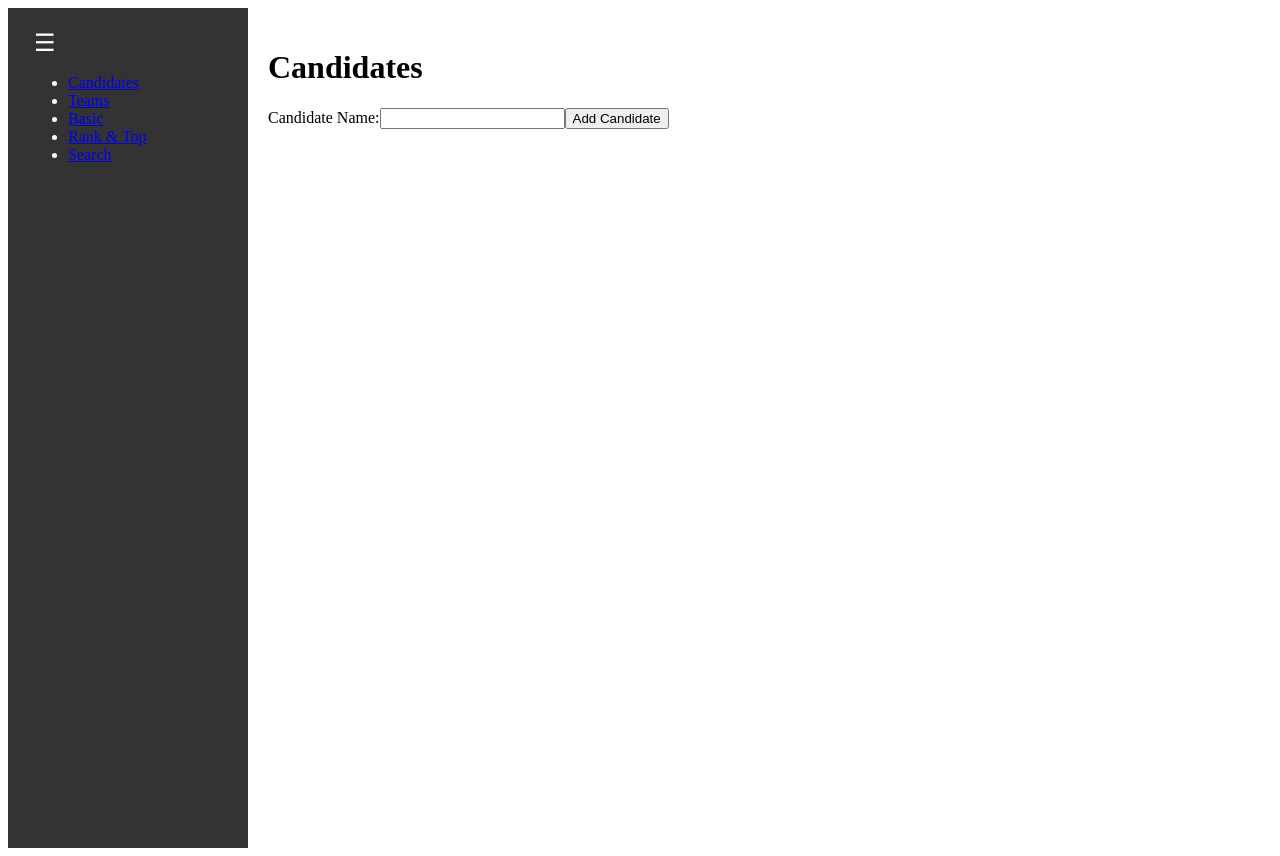
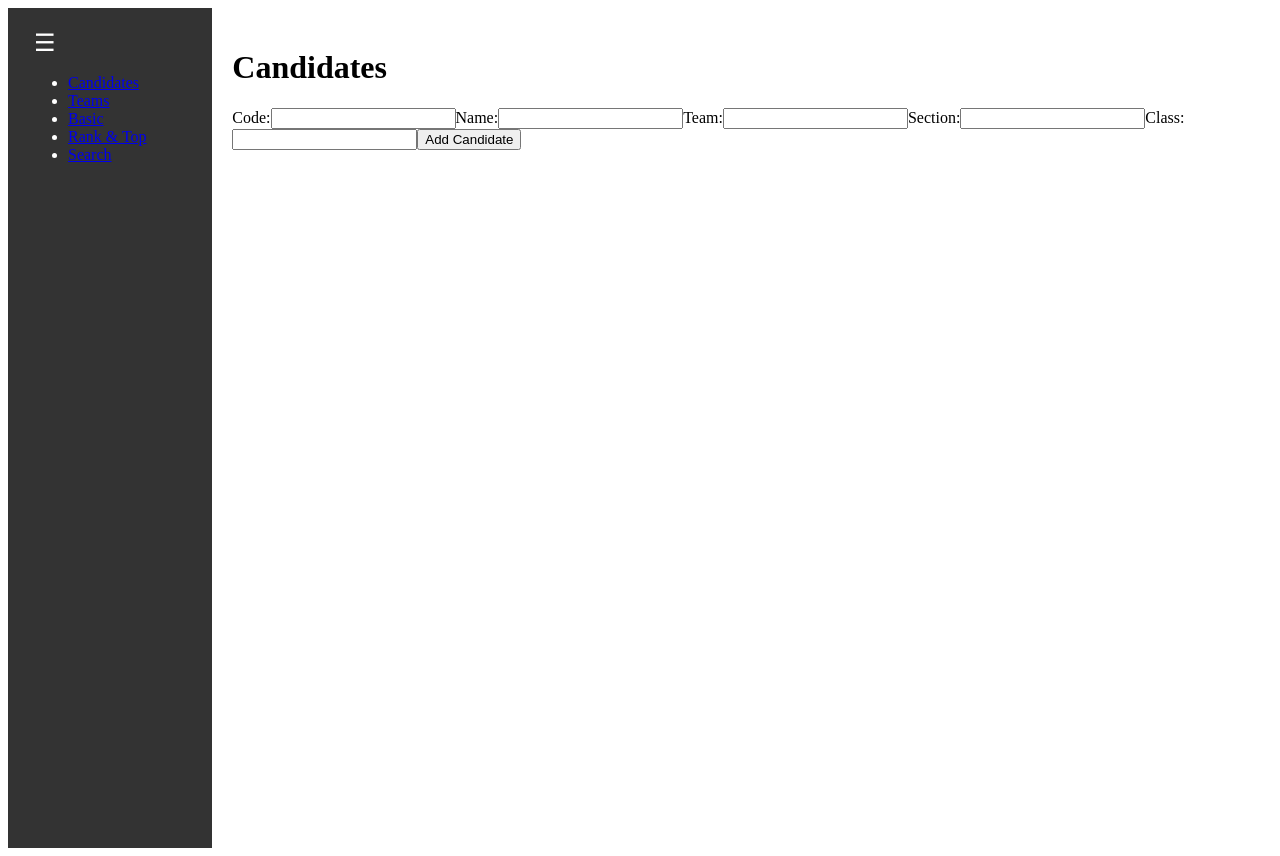
Before and after one commit to Javadamkd/art-fest-management, a Next.js app: page /candidates in a window 1280 px wide. Built offline with nearby package versions, Linux system fonts and the light colour scheme.

Commit message:
Update candidates.js

```diff
--- a/pages/candidates.js
+++ b/pages/candidates.js
@@ -6,12 +6,27 @@ export default function Candidates() {
       <h1>Candidates</h1>
       <form>
         <label>
-          Candidate Name:
+          Code:
+          <input type="text" name="code" />
+        </label>
+        <label>
+          Name:
           <input type="text" name="name" />
+        </label>
+        <label>
+          Team:
+          <input type="text" name="team" />
+        </label>
+        <label>
+          Section:
+          <input type="text" name="section" />
+        </label>
+        <label>
+          Class:
+          <input type="text" name="class" />
         </label>
         <button type="submit">Add Candidate</button>
       </form>
-      {/* Add more form fields and functionalities as needed */}
     </Layout>
   );
 }
```
